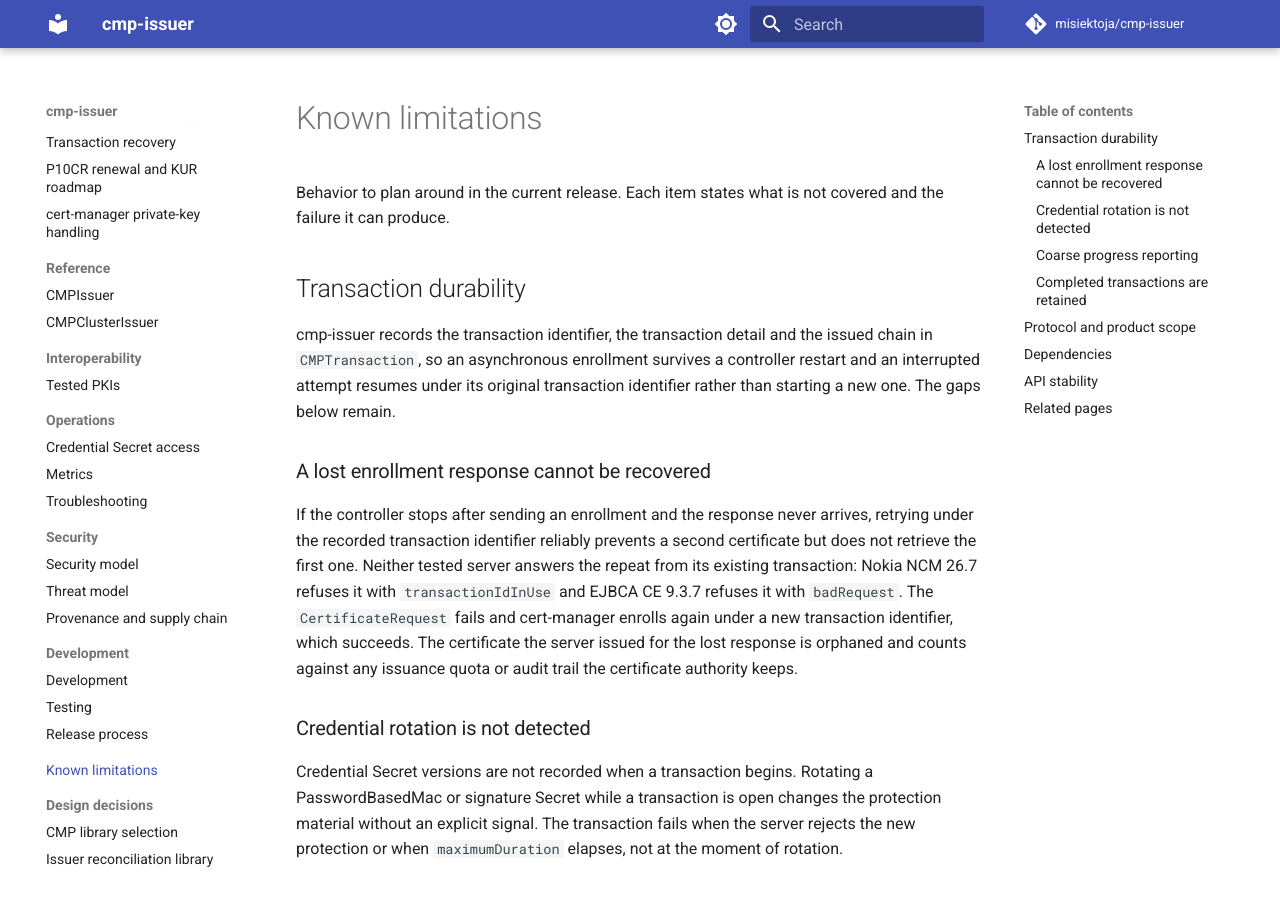
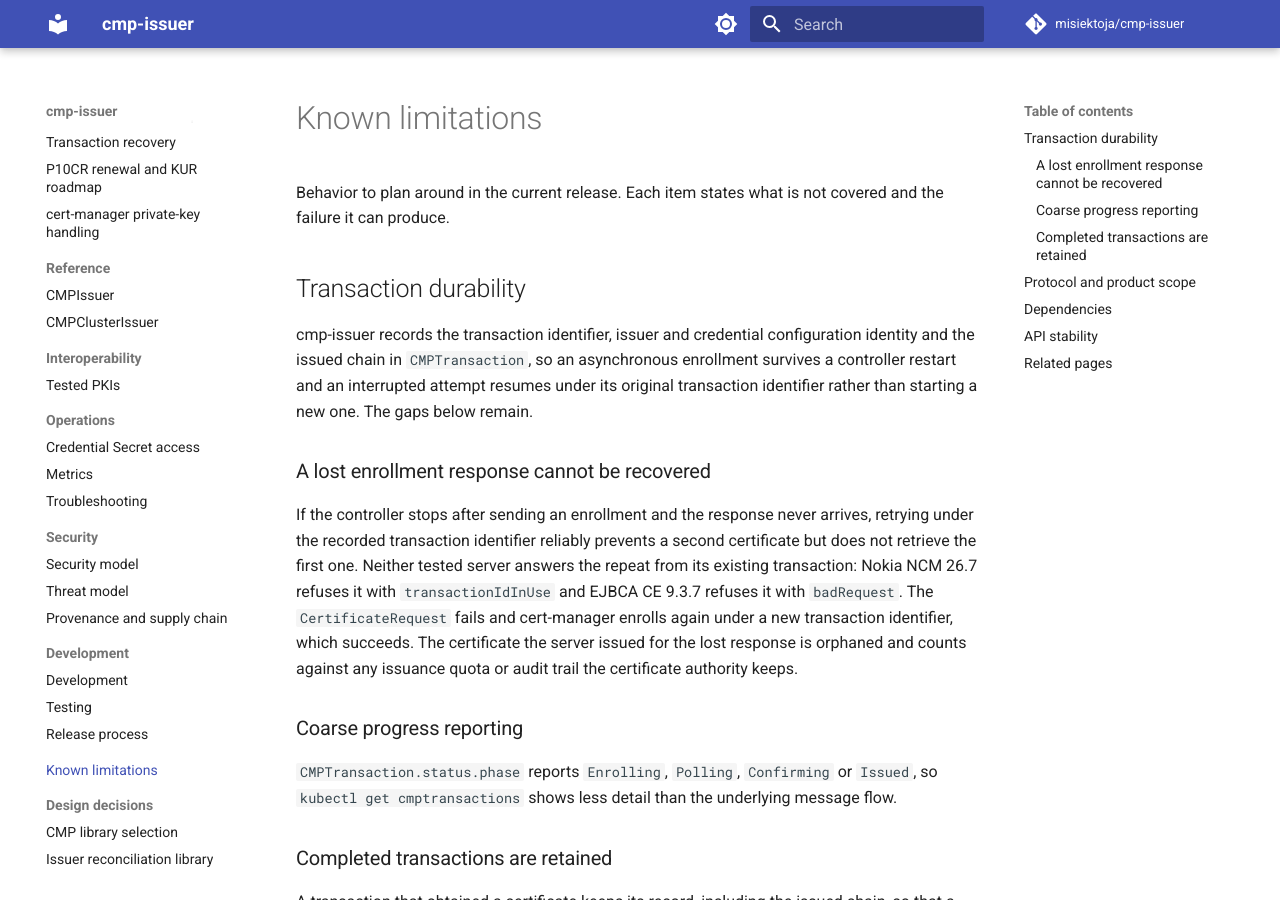
Before and after one commit to misiektoja/cmp-issuer, an MkDocs documentation site: the page built from docs/known-limitations.md, in a window 1280 px wide and 900 px high. Built offline with MkDocs 1.6.1 and Material for MkDocs 9.7.7, drawn with Linux system fonts in a browser that asks for light colours; comment, search, counter and statistics services are not loaded.

Commit message:
docs: remove the resolved credential rotation limitation

```diff
--- a/docs/known-limitations.md
+++ b/docs/known-limitations.md
@@ -4,15 +4,11 @@ Behavior to plan around in the current release. Each item states what is not cov
 
 ## Transaction durability
 
-cmp-issuer records the transaction identifier, the transaction detail and the issued chain in `CMPTransaction`, so an asynchronous enrollment survives a controller restart and an interrupted attempt resumes under its original transaction identifier rather than starting a new one. The gaps below remain.
+cmp-issuer records the transaction identifier, issuer and credential configuration identity and the issued chain in `CMPTransaction`, so an asynchronous enrollment survives a controller restart and an interrupted attempt resumes under its original transaction identifier rather than starting a new one. The gaps below remain.
 
 ### A lost enrollment response cannot be recovered
 
 If the controller stops after sending an enrollment and the response never arrives, retrying under the recorded transaction identifier reliably prevents a second certificate but does not retrieve the first one. Neither tested server answers the repeat from its existing transaction: Nokia NCM 26.7 refuses it with `transactionIdInUse` and EJBCA CE 9.3.7 refuses it with `badRequest`. The `CertificateRequest` fails and cert-manager enrolls again under a new transaction identifier, which succeeds. The certificate the server issued for the lost response is orphaned and counts against any issuance quota or audit trail the certificate authority keeps.
-
-### Credential rotation is not detected
-
-Credential Secret versions are not recorded when a transaction begins. Rotating a PasswordBasedMac or signature Secret while a transaction is open changes the protection material without an explicit signal. The transaction fails when the server rejects the new protection or when `maximumDuration` elapses, not at the moment of rotation.
 
 ### Coarse progress reporting
 
```
